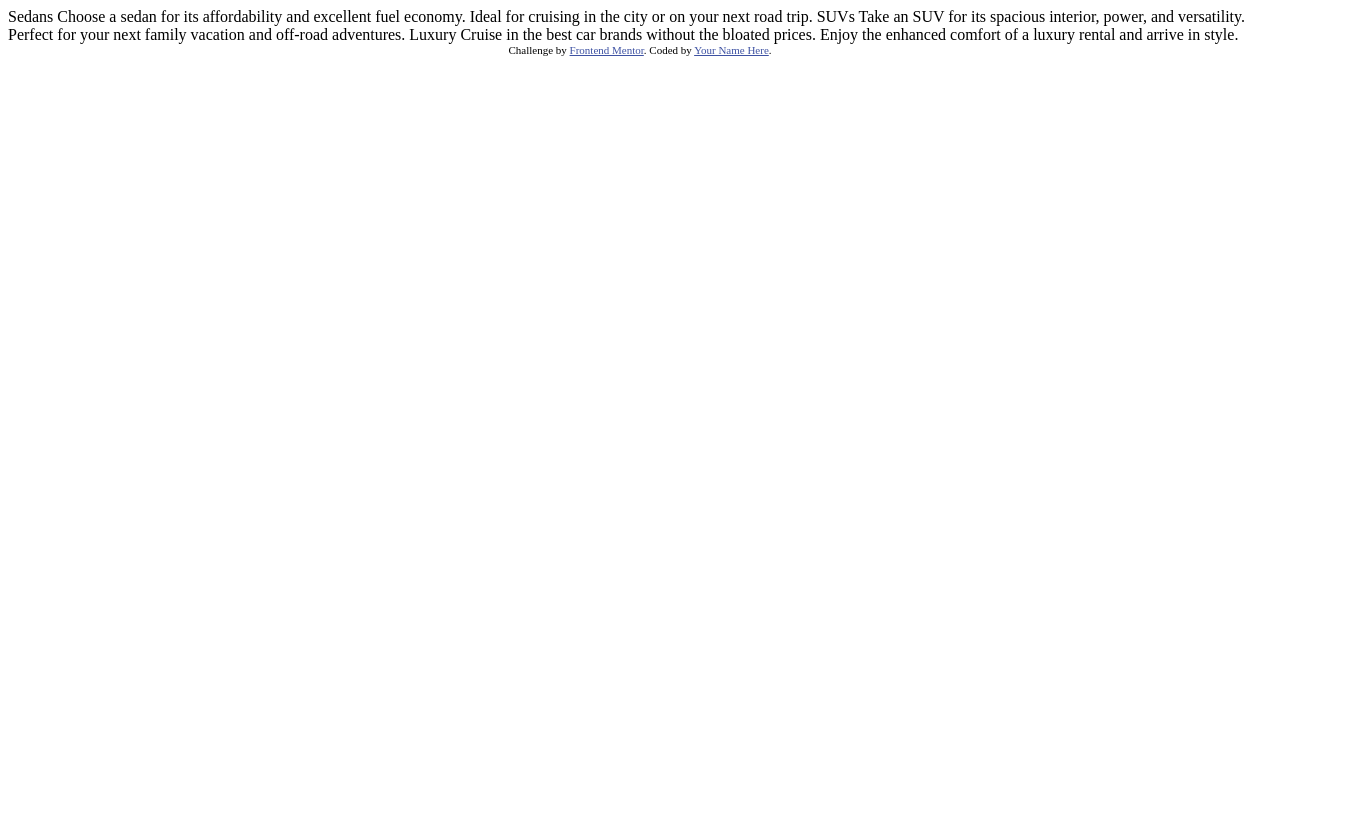
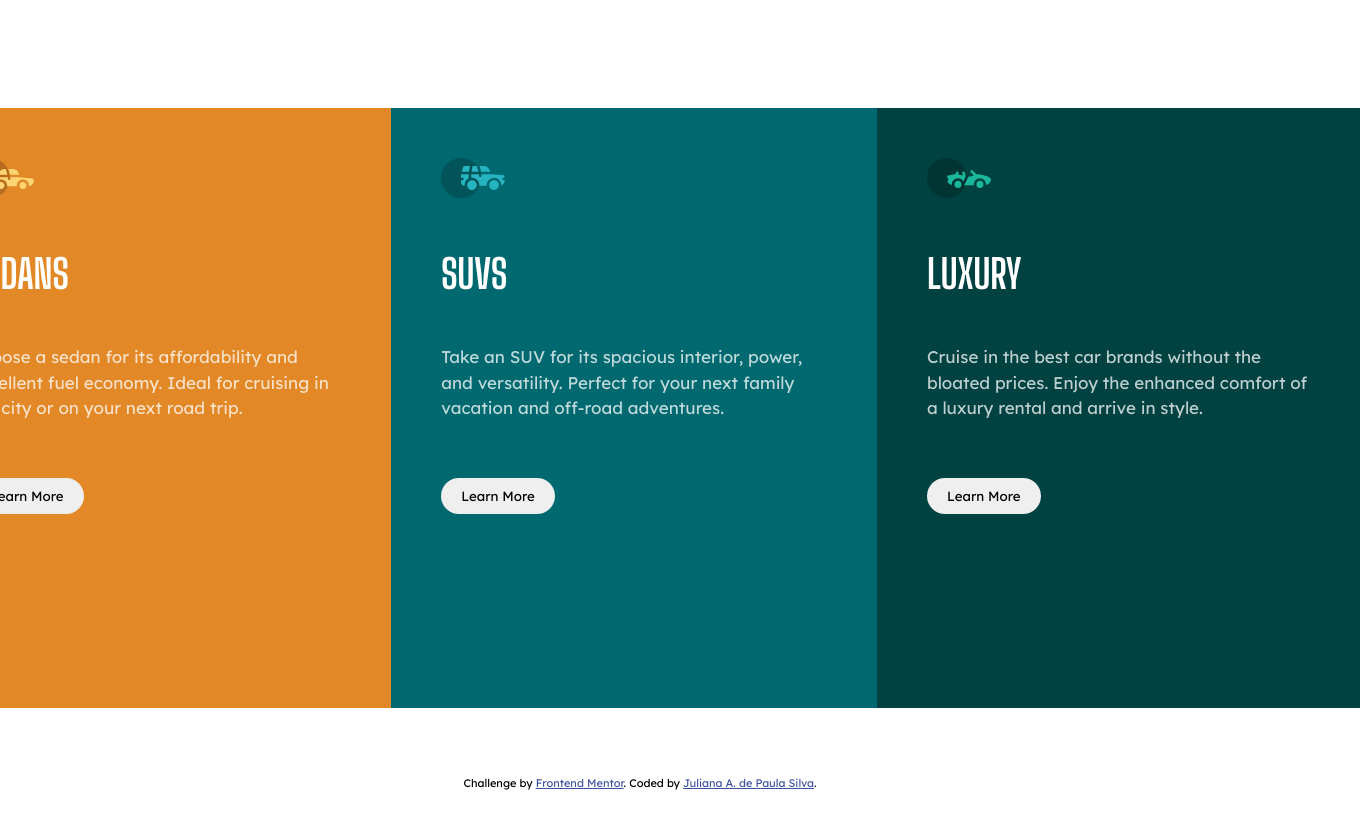
Before and after one commit to julianapsilva/3-column-preview-card-component, a plain HTML site: page index.html in a window 1280 px wide. Shown: the whole page, 1360 px wide, since content can reach past the window. Drawn offline with Linux system fonts and the light colour scheme.

Commit message:
estilo inicial

```diff
--- a/index.html
+++ b/index.html
@@ -1,36 +1,61 @@
 <!DOCTYPE html>
 <html lang="en">
+
 <head>
   <meta charset="UTF-8">
-  <meta name="viewport" content="width=device-width, initial-scale=1.0"> <!-- displays site properly based on user's device -->
+  <meta name="viewport" content="width=device-width, initial-scale=1.0">
+  <!-- displays site properly based on user's device -->
 
   <link rel="icon" type="image/png" sizes="32x32" href="./images/favicon-32x32.png">
+  <link rel="stylesheet" href="style.css">
 
   <title>Frontend Mentor | 3-column preview card component</title>
 
   <!-- Feel free to remove these styles or customise in your own stylesheet 👍 -->
   <style>
-    .attribution { font-size: 11px; text-align: center; }
-    .attribution a { color: hsl(228, 45%, 44%); }
+    .attribution {
+      font-size: 11px;
+      text-align: center;
+    }
+
+    .attribution a {
+      color: hsl(228, 45%, 44%);
+    }
   </style>
 </head>
+
 <body>
-
-  Sedans
-  Choose a sedan for its affordability and excellent fuel economy. Ideal for cruising in the city
-  or on your next road trip.
-
-  SUVs
-  Take an SUV for its spacious interior, power, and versatility. Perfect for your next family vacation
-  and off-road adventures.
-
-  Luxury
-  Cruise in the best car brands without the bloated prices. Enjoy the enhanced comfort of a luxury
-  rental and arrive in style.
+  <section class="container">
+    <section class="first">
+      <img src="images/icon-sedans.svg" alt="Sedans image">
+      <h3>Sedans</h3>
+      <p>
+        Choose a sedan for its affordability and excellent fuel economy. Ideal for cruising in the city
+        or on your next road trip.</p>
+      <button>Learn More</button>
+    </section>
+    <section class="second">
+      <img src="images/icon-suvs.svg" alt="Suvs image">
+      <h3>SUVs</h3>
+      <p>
+        Take an SUV for its spacious interior, power, and versatility. Perfect for your next family vacation
+        and off-road adventures.</p>
+      <button>Learn More</button>
+    </section>
+    <section class="third">
+      <img src="images/icon-luxury.svg" alt="Luxury image">
+      <h3>Luxury</h3>
+      <p>
+        Cruise in the best car brands without the bloated prices. Enjoy the enhanced comfort of a luxury
+        rental and arrive in style.</p>
+      <button>Learn More</button>
+    </section>
+  </section>
 
   <div class="attribution">
     Challenge by <a href="https://www.frontendmentor.io?ref=challenge" target="_blank">Frontend Mentor</a>.
-    Coded by <a href="#">Your Name Here</a>.
+    Coded by <a href="#">Juliana A. de Paula Silva</a>.
   </div>
 </body>
+
 </html>
--- /dev/null
+++ b/style.css
@@ -0,0 +1,62 @@
+@import url('https://fonts.googleapis.com/css2?family=Big+Shoulders+Display:wght@700&family=Lexend+Deca&display=swap');
+*{
+    font-family: 'Lexend Deca', sans-serif;
+}
+body{
+    max-width: 100%;
+    display: flex;
+    min-height: 100vh;
+    justify-content: center;
+    align-items: center;
+    flex-direction: column;
+
+}
+.container{
+    display: flex;
+    color: #fff;
+    width: 1440px;
+    line-height: 1.5;
+
+}
+h3{
+    font-family: 'Big Shoulders Display', cursive;
+    font-size: 40px;
+    text-transform: uppercase;
+}
+.first{
+    background-color: hsl(31, 77%, 52%);
+}
+.second{
+   background-color: hsl(184, 100%, 22%);
+}
+.third{
+    background-color: hsl(179, 100%, 13%);
+}
+.first, .second, .third{
+    height:500px;
+    padding: 50px;
+}
+button{
+    border-radius: 50px;
+    border:none;
+    padding: 10px 20px;
+    margin-bottom: 40px;
+    margin-top: 40px;
+}
+p{
+    font-size: 17px;
+    color: hsla(0, 0%, 100%, 0.75);
+}
+
+.attribution{
+    position: fixed;
+    bottom: 0;
+    font-size: 12px;
+    margin-bottom: 10px;
+}
+
+@media (max-width: 375px){
+    .container{
+        flex-direction: column;
+    }
+}
```
